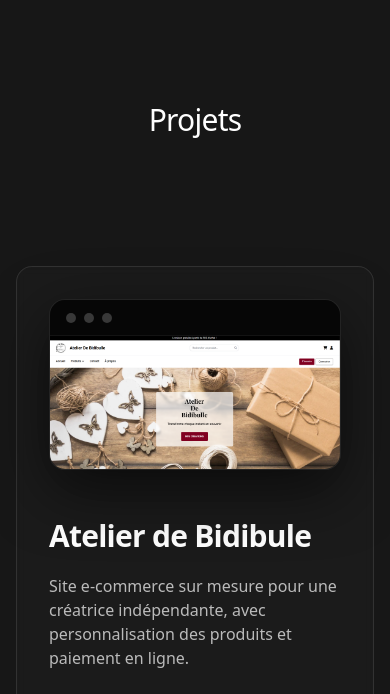
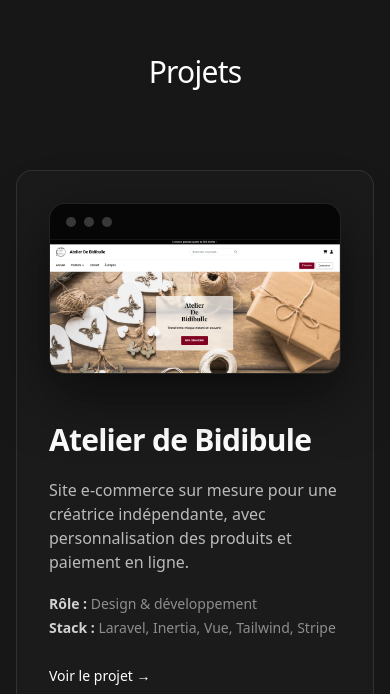
Before and after one commit to NicolasDeza/portfolio, a Nuxt app: page / in a window 390 px wide. Shown: the part 870-1564 px from the top of the page. Built offline with nearby package versions, Linux system fonts and the light colour scheme; a web font is replaced by a local one.

Commit message:
Amelioration responsiv card + lien mobile header

```diff
--- a/app/components/header.vue
+++ b/app/components/header.vue
@@ -140,7 +140,7 @@ const goToHome = (e: Event) => {
         class="md:hidden mt-2 py-4 px-6 rounded-2xl bg-white/5 backdrop-blur-md border border-white/10 flex flex-col gap-4"
       >
         <NuxtLink
-          to="/projects"
+          to="#projects"
           class="text-white/80 hover:text-white transition py-2"
           @click="closeMenu"
         >
--- a/app/pages/index.vue
+++ b/app/pages/index.vue
@@ -7,7 +7,7 @@ import ProjectCard from "~/components/projects/ProjectCard.vue";
   <Hero />
 
   <!-- PROJETS -->
-  <section id="projects" class="py-32 space-y-32">
+  <section id="projects" class="py-20 space-y-20 lg:py-32 lg:space-y-32">
     <h2 class="text-center text-3xl sm:text-4xl font-medium tracking-tight">
       Projets
     </h2>
```
